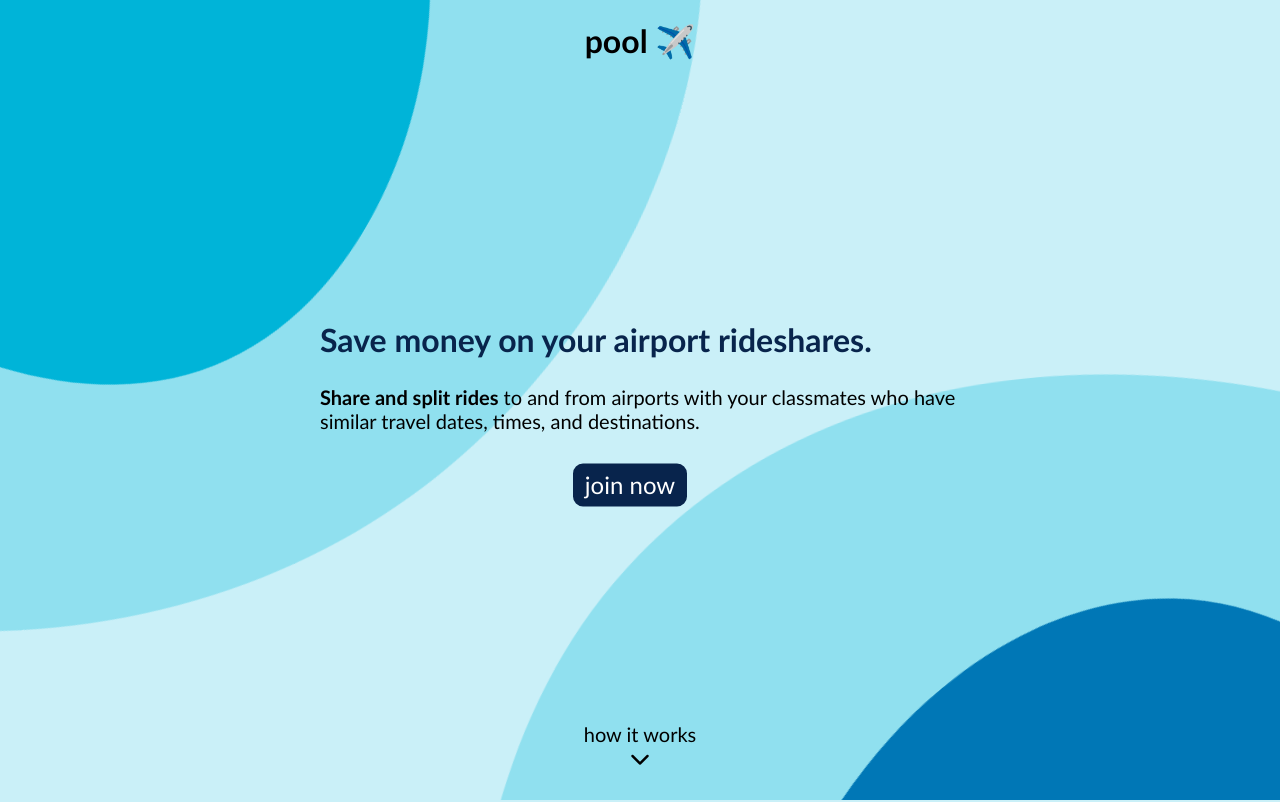
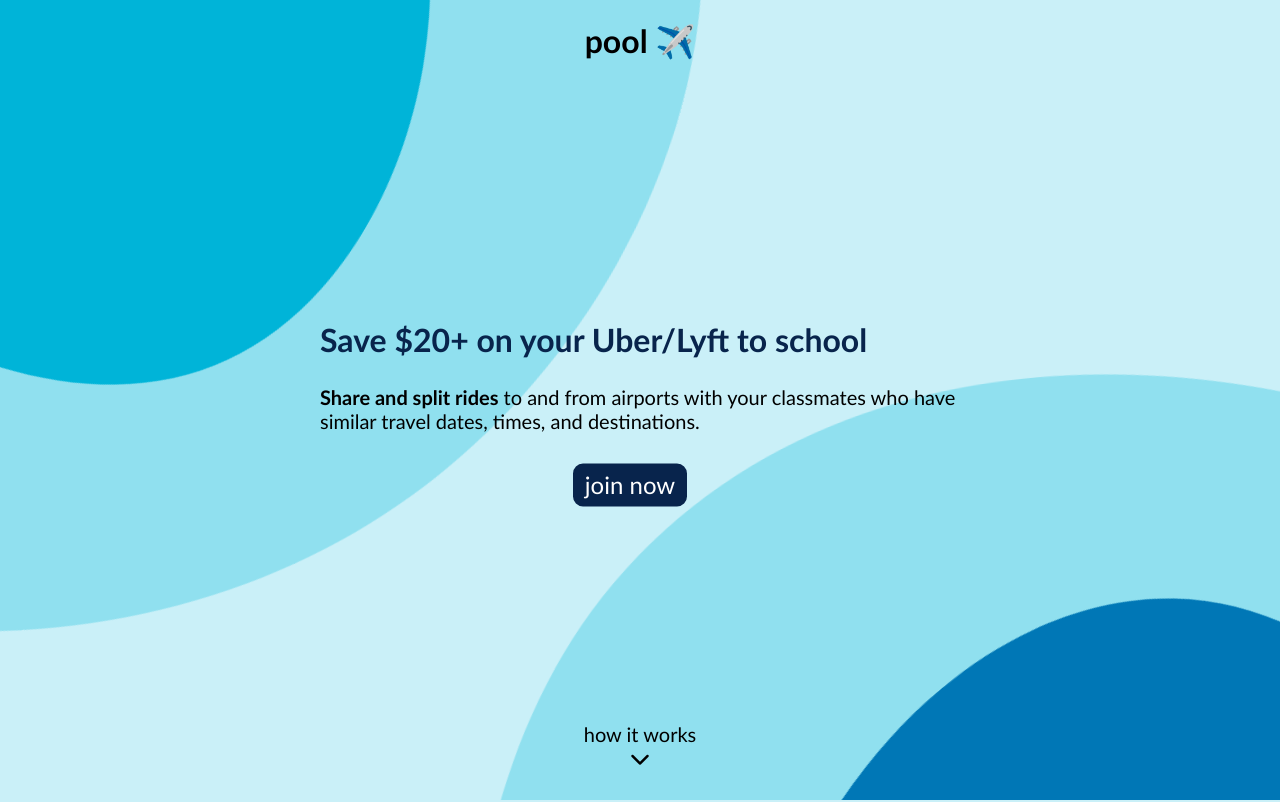
Before and after one commit to physidev/pool-waitlist, a React (Create React App) app: page / in a window 1280 px wide. Shown: the top 802 px of the page. Built offline with nearby package versions, Linux system fonts and the light colour scheme.

Commit message:
Title language change

```diff
--- a/src/App.js
+++ b/src/App.js
@@ -161,7 +161,7 @@
     <>
       <div className="content" style={style.intro}>
         <div id="statement">
-          <h1>Save money on your airport rideshares.</h1>
+          <h1>Save $20+ on your Uber/Lyft to school</h1>
           <p>
             <b>Share and split rides</b> to and from airports with your classmates
             who have similar travel dates, times, and destinations.
```
